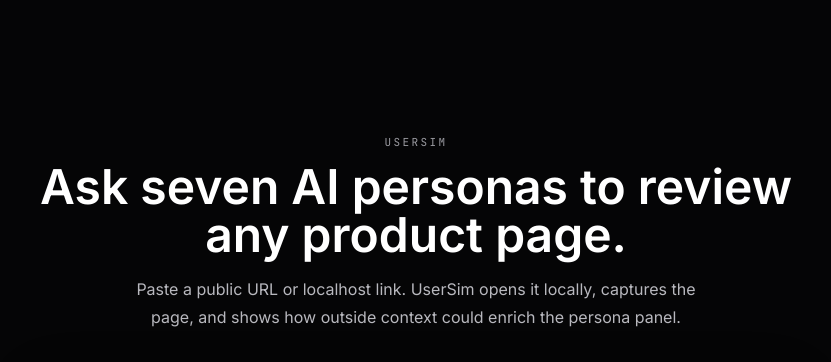
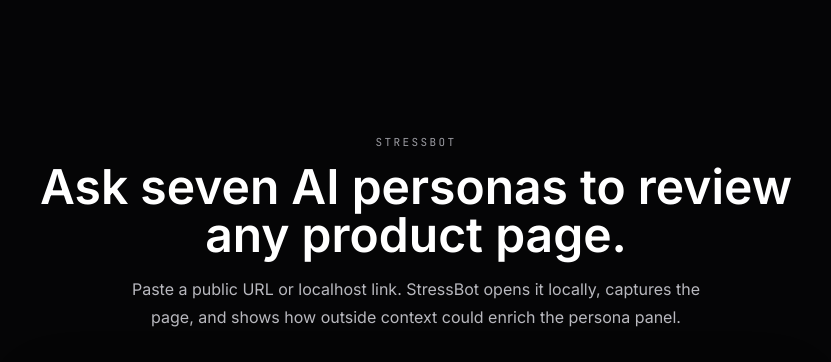
Before and after one commit to MianMMajid/StressBot, a Next.js app: page / in a window 1280 px wide. Shown: the top 362 px of the page, without its empty margins (224-1055 px from the left). Built offline with nearby package versions, Linux system fonts and the light colour scheme.

Commit message:
Rename visible product branding to StressBot

```diff
--- a/app/api/analyze/route.ts
+++ b/app/api/analyze/route.ts
@@ -55,7 +55,7 @@
     const page = await browser.newPage({
       viewport: { width: 1365, height: 900 },
       userAgent:
-        "Mozilla/5.0 (Macintosh; Intel Mac OS X 10_15_7) AppleWebKit/537.36 (KHTML, like Gecko) Chrome/121.0.0.0 Safari/537.36 UserSimLocal/1.0",
+        "Mozilla/5.0 (Macintosh; Intel Mac OS X 10_15_7) AppleWebKit/537.36 (KHTML, like Gecko) Chrome/121.0.0.0 Safari/537.36 StressBotLocal/1.0",
     });
 
     const consoleErrors: string[] = [];
--- a/app/layout.tsx
+++ b/app/layout.tsx
@@ -13,9 +13,9 @@
 });
 
 export const metadata: Metadata = {
-  title: "UserSim - AI persona panel",
+  title: "StressBot - AI persona stress testing",
   description:
-    "Frontend demo of AI persona agents reviewing a product or website.",
+    "Local demo of AI personas stress-testing product pages and websites.",
 };
 
 export default function RootLayout({
--- a/components/TelemetryTerminal.tsx
+++ b/components/TelemetryTerminal.tsx
@@ -21,7 +21,7 @@
     <div className="h-full min-h-0 flex-1 overflow-y-auto bg-black p-3 font-mono text-[10px] leading-relaxed text-[#C8C8C8]">
       <div className="mb-2 flex items-center justify-between border-b border-[#222222] pb-2 text-[#888888]">
         <span>
-          <span className="text-white">usersim</span>@telemetry · session_
+          <span className="text-white">stressbot</span>@telemetry · session_
           {lines.length.toString(16).padStart(4, "0")}
         </span>
         <span className="flex items-center gap-2 uppercase tracking-widest">
@@ -38,7 +38,7 @@
         {lines.length === 0 ? (
           <li className="text-[#777777]">
             <span className="select-none text-[#888888]">0000</span>{" "}
-            Waiting for persona panel run...
+            Waiting for StressBot review...
           </li>
         ) : null}
         {lines.map((line, i) => (
--- a/components/UserSimApp.tsx
+++ b/components/UserSimApp.tsx
@@ -76,7 +76,7 @@
   outcome: "COMPLETED" | "STOPPED";
   analysis: NonNullable<ReturnType<typeof useSimulationEngine>["analysis"]>;
 }) {
-  return `# UserSim Live Page Report
+  return `# StressBot Live Page Report
 
 **Requested URL:** \`${targetUrl}\`
 **Captured URL:** \`${analysis.evidence.finalUrl}\`
@@ -247,13 +247,13 @@
         <section className="w-full max-w-3xl">
           <div className="mb-8 text-center">
             <div className="mb-3 font-mono text-[11px] uppercase tracking-[0.22em] text-[#9B9BA1]">
-              UserSim
+              StressBot
             </div>
             <h1 className="text-4xl font-semibold tracking-normal sm:text-5xl">
               Ask seven AI personas to review any product page.
             </h1>
             <p className="mx-auto mt-4 max-w-xl text-base leading-7 text-[#B8B8BE]">
-              Paste a public URL or localhost link. UserSim opens it locally,
+              Paste a public URL or localhost link. StressBot opens it locally,
               captures the page, and shows how outside context could enrich the
               persona panel.
             </p>
@@ -317,7 +317,7 @@
           <div className="flex flex-wrap items-center justify-between gap-3">
             <div>
               <div className="font-mono text-[10px] uppercase tracking-[0.2em] text-[#9B9BA1]">
-                UserSim
+                StressBot
               </div>
               <h1 className="mt-1 text-2xl font-semibold">
                 Reviewing {detectedUrl}
--- a/lib/simulation.ts
+++ b/lib/simulation.ts
@@ -235,7 +235,7 @@
   const { targetUrl, outcome, progress } = opts;
   const completed = Math.round((Math.min(progress, 100) / 100) * PERSONA_AGENTS.length);
 
-  return `# UserSim Persona Panel Report
+  return `# StressBot Persona Panel Report
 
 **Target:** \`${targetUrl}\`
 **Outcome:** ${outcome}
@@ -289,6 +289,6 @@
 4. Click between persona cards and read each think-aloud quote.
 5. Open this report and point to the six concrete findings.
 
-*Generated by UserSim - synthetic persona panel for fast product feedback.*
+*Generated by StressBot - synthetic persona panel for fast product feedback.*
 `;
 }
```
